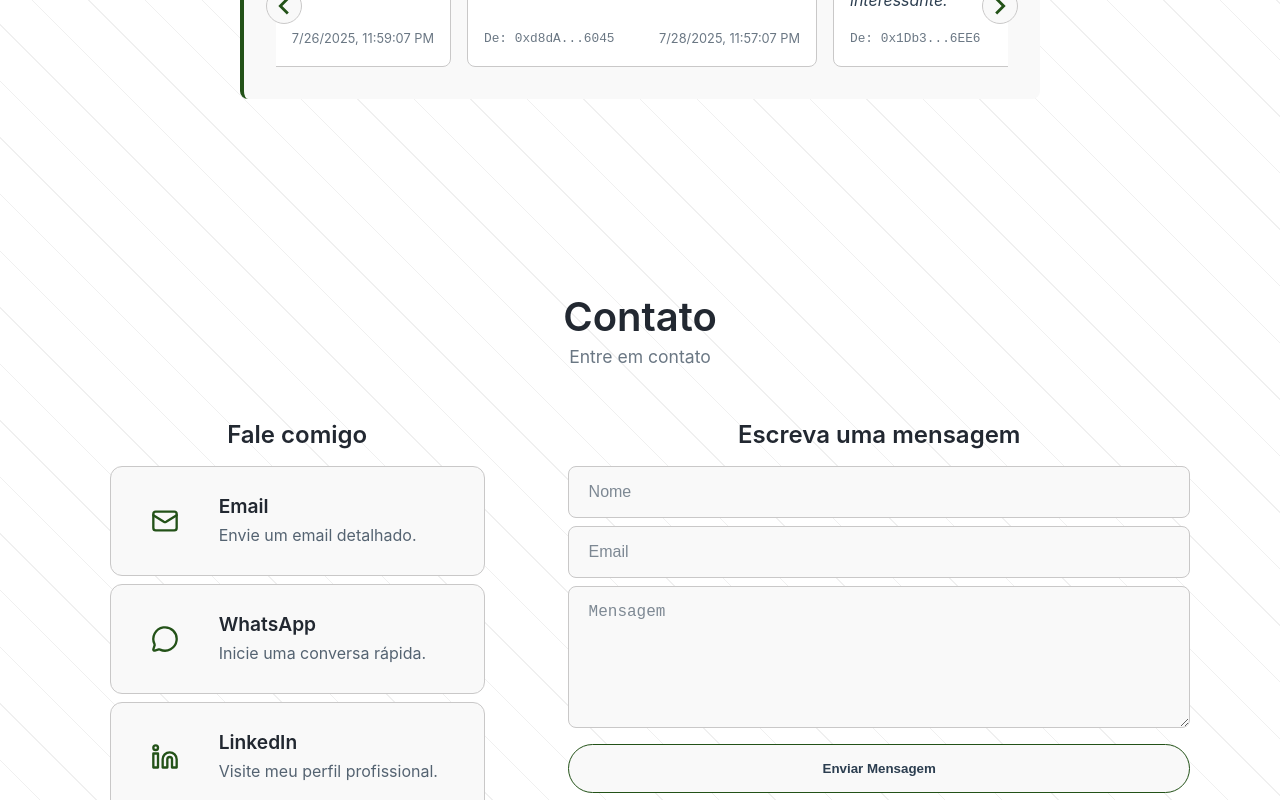
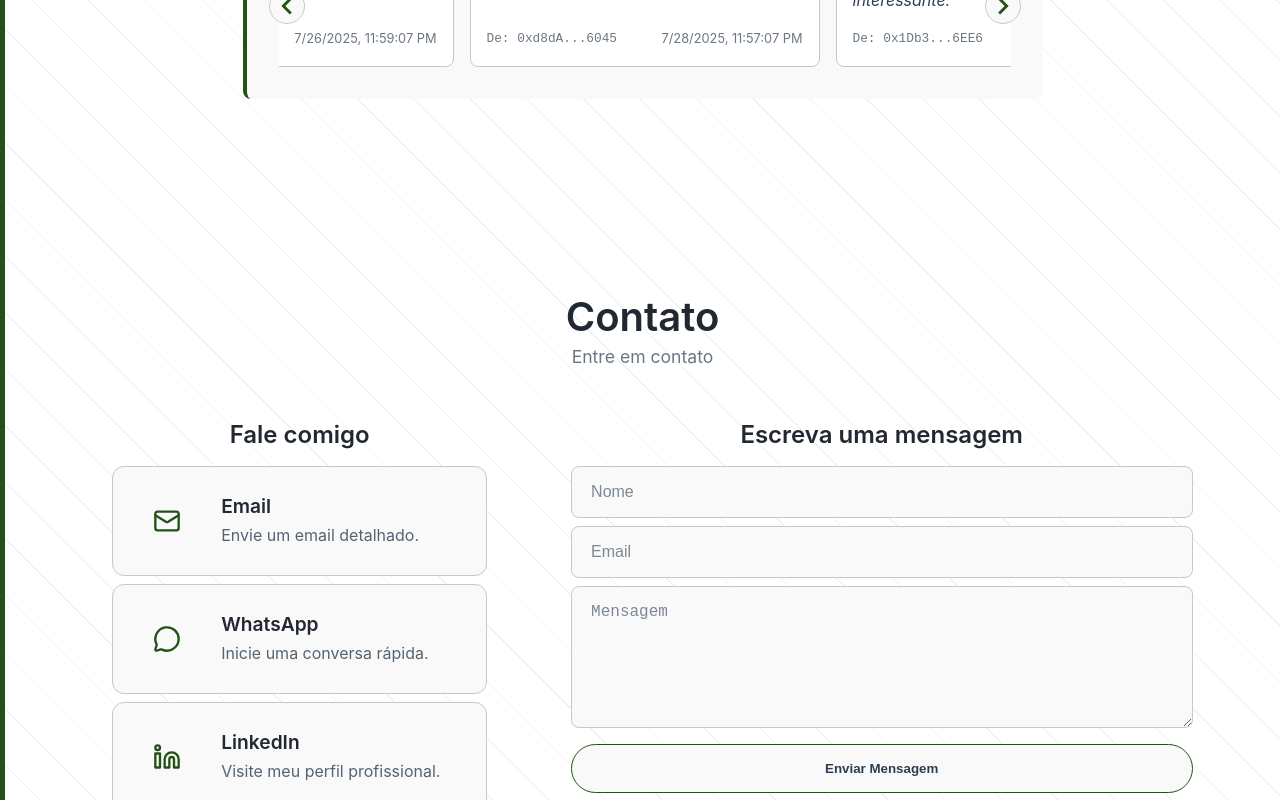
Before and after one commit to Arthur1220/Portfolio-Arthur1220, a Vue app in the folder frontend/: page / in a window 1280 px wide. Shown: the part 4212-5012 px from the top of the page. Built offline with nearby package versions, Linux system fonts and the light colour scheme; some icons are missing.

Commit message:
feat: adicionar borda esquerda ao corpo para melhor destaque visual

```diff
--- a/frontend/src/assets/main.css
+++ b/frontend/src/assets/main.css
@@ -53,6 +53,8 @@ body {
     transparent 1px,
     transparent 40px /* Altere este valor para mais ou menos espaço entre as linhas */
   );
+
+  border-left: 5px solid var(--color-primary);
 }
 
 h1, h2, h3, h4, h5, h6 {
```
